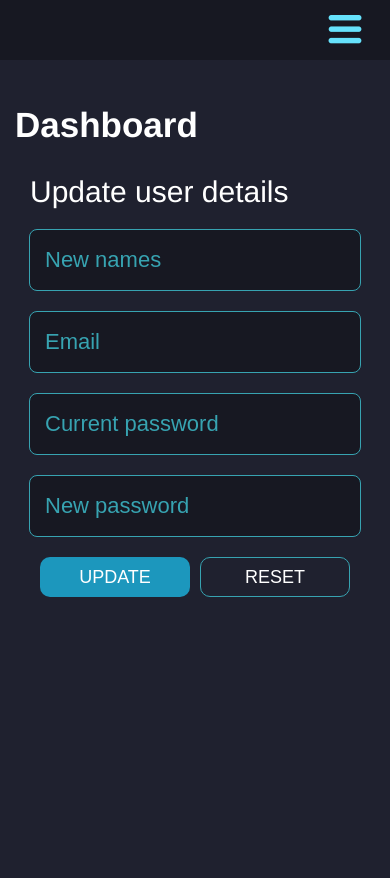
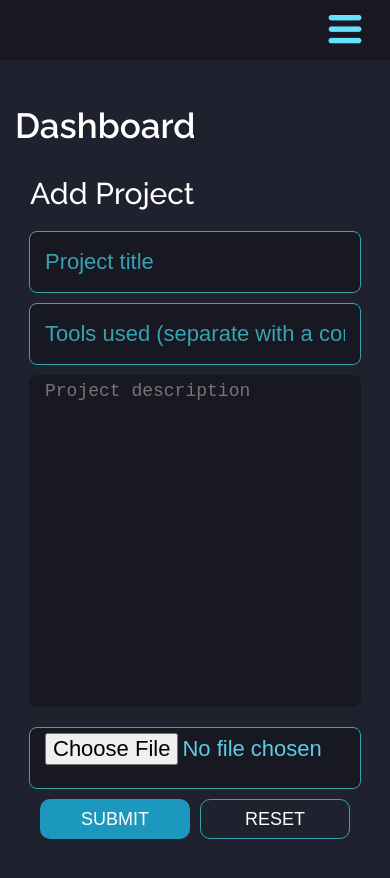
Before and after one commit to masterchief-00/my-brand, a plain HTML site: page dashboard/settings.html in a window 390 px wide. Drawn offline with Linux system fonts and the light colour scheme.

Commit message:
blog update, add project pages done

```diff
--- a/dashboard/settings.html
+++ b/dashboard/settings.html
@@ -34,8 +34,8 @@
         <div class="horizontal-menu">
           <a href="adminPanel.html">All</a>
           <a href="blogAdd.html">Blogs</a>
+          <a href="settings.html" class="active">Projects</a>
           <a href="messages.html">Messages</a>
-          <a href="settings.html" class="active">Settings</a>
           <a href="../index.html">Log out</a>
         </div>
       </div>
@@ -57,14 +57,14 @@
             <a href="./blogAdd.html">Blogs</a>
             <div class="line-separator"></div>
           </div>
+          <div class="tab active-tab">
+            <img src="/images/settings-svgrepo-com.png" alt="img" />
+            <a class="active" href="./settings.html">Projects</a>
+            <div class="line-separator"></div>
+          </div>
           <div class="tab">
             <img src="/images/message-svgrepo-com.png" alt="img" />
             <a href="./messages.html">Messages</a>
-            <div class="line-separator"></div>
-          </div>
-          <div class="tab active-tab">
-            <img src="/images/settings-svgrepo-com.png" alt="img" />
-            <a class="active" href="./settings.html">Settings</a>
             <div class="line-separator"></div>
           </div>
           <div class="logout-tab">
@@ -75,17 +75,22 @@
       </div>
       <div class="content">
         <label class="title-main"> Dashboard </label>
-        <label class="title-settings"> Update user details </label>
+        <label class="title-settings"> Add Project </label>
         <div class="settings">
             <form>
-                <input type="text" name="names" id="names" placeholder="New names" />
-                <input type="text" name="email" id="email" placeholder="Email" />
-                <input type="password" name="password_old" id="pwd_old" placeholder="Current password" />
-                <input type="password" name="password_new" id="pwd_old" placeholder="New password" />
+              <div class="a">
+                <input type="text" name="title" id="title" placeholder="Project title" />
+                <input type="text" name="tools" id="tools" placeholder="Tools used (separate with a comma)" />
+                <textarea name="description" id="description" placeholder="Project description"></textarea>
+              </div>
+              <div class="b">
+                <input type="file" name="image" id="image" />
                 <div>
-                    <button type="submit">UPDATE</button>
-                    <button type="reset">RESET</button>
-                  </div>
+                  <button type="submit">SUBMIT</button>
+                  <button type="reset">RESET</button>
+                </div>
+
+              </div>
             </form>
         </div>
     </div>
--- a/dashboard/styles_dashboard.css
+++ b/dashboard/styles_dashboard.css
@@ -1,8 +1,11 @@
+@import url('https://fonts.googleapis.com/css2?family=Nunito&family=Raleway:ital,wght@0,100;0,200;0,300;0,400;0,500;0,600;0,700;0,800;0,900;1,100;1,200;1,300;1,400;1,500;1,600;1,700;1,800;1,900&display=swap');
+
+
 body {
     padding: 0;
     margin: 0;
     background-color: #1F212F;
-    font-family: Helvetica, Arial, sans-serif;
+    font-family: 'Raleway', sans-serif;
     scroll-behavior: smooth;
 }
 
@@ -426,15 +429,25 @@ html {
 .settings {
     display: flex;
     flex-direction: column;
-    width: 400px;
+    justify-content: center;
+    padding-bottom: 20px;
     gap: 10px
 }
 
 .settings form {
     display: flex;
-    flex-direction: column;
+    flex-direction: row;
+    align-items: flex-start;
+    justify-content: flex-start;
     gap: 20px;
     margin-top: 20px;
+}
+
+.settings form .a,
+.settings form .b {
+    display: flex;
+    flex-direction: column;
+    align-items: center;
 }
 
 .settings form input {
@@ -472,6 +485,22 @@ html {
     height: 40px;
     cursor: pointer;
     transition: all 0.5s;
+}
+
+.settings form textarea {
+    width: 600px;
+    height: 320px;
+    background-color: #171822;
+    border: solid 1px transparent;
+    border-radius: 8px;
+    color: #5DCCE4;
+    padding: 5px 15px;
+    font-size: 18px;
+    resize: none;
+}
+
+.settings form input[type=file] {
+    width: 300px;
 }
 
 .settings form button[type=submit] {
@@ -523,7 +552,7 @@ html {
     align-items: center;
     position: absolute;
     background-color: #171822;
-    top: 80px;
+    top: 60px;
     height: 0;
     width: 100%;
     transition: all 0.3s ease-in-out;
@@ -667,10 +696,18 @@ html {
         width: 370px;
     }
 
+    .settings form {
+        flex-direction: column;
+    }
+
     .settings form input {
         width: 450px;
         height: 50px;
         font-size: 22px;
+    }
+
+    .settings form textarea {
+        width: 450px;
     }
 
     .settings form input::placeholder {
@@ -749,11 +786,13 @@ html {
         width: 85vw;
         align-self: center;
     }
-    #blogs td div{
+
+    #blogs td div {
         display: flex;
         flex-direction: row;
         gap: 3px;
     }
+
     .new-blog {
         height: max-content;
     }
@@ -769,12 +808,15 @@ html {
         height: 35px;
         font-size: 20px;
     }
-    .new-blog form input[type=date]{
+
+    .new-blog form input[type=date] {
         width: 250px;
     }
-    .new-blog form input[type=file]{
+
+    .new-blog form input[type=file] {
         width: 250px;
     }
+
     .new-blog form textarea {
         width: 300px;
         font-size: 20px;
@@ -864,14 +906,21 @@ html {
     .title-settings {
         margin-left: 30px;
     }
-    .settings form{
+
+    .settings form {
         justify-content: center;
         align-items: center;
+        flex-direction: column;
     }
+
     .settings form input {
         width: 300px;
         height: 50px;
         font-size: 22px;
+    }
+
+    .settings form textarea {
+        width: 300px;
     }
 
     .settings form input::placeholder {
```
Also changed, not shown: dashboard/adminPanel.html (+17 -10 lines), dashboard/blogUpdate.html (renamed from dashboard/blogAdd.html, +6 -6 lines), dashboard/messages.html (+7 -6 lines), projectDetails.html (+5 -5 lines).
